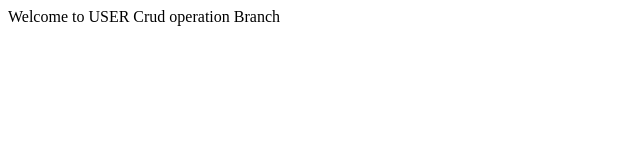
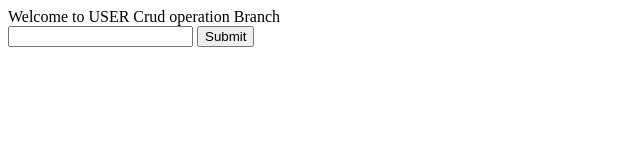
Before and after one commit to Bipin266/UserCrud, a plain HTML site: page Index.html in a window 1280 px wide. Shown: the whole page, without its empty margins (0-640 px from the left). Drawn offline with Linux system fonts and the light colour scheme.

Commit message:
Form added to branch and change is style

```diff
--- a/Index.html
+++ b/Index.html
@@ -8,5 +8,10 @@
 <body>
     Welcome to USER Crud operation
     Branch
+    <form action="">
+
+        <input type="text" name="name">
+        <input type="submit" name="submit">
+    </form>
 </body>
 </html>
--- a/css/index.css
+++ b/css/index.css
@@ -1,3 +1,7 @@
 body{
     background-color: green;
 }
+
+h1{
+    color: yellow;
+}
```
